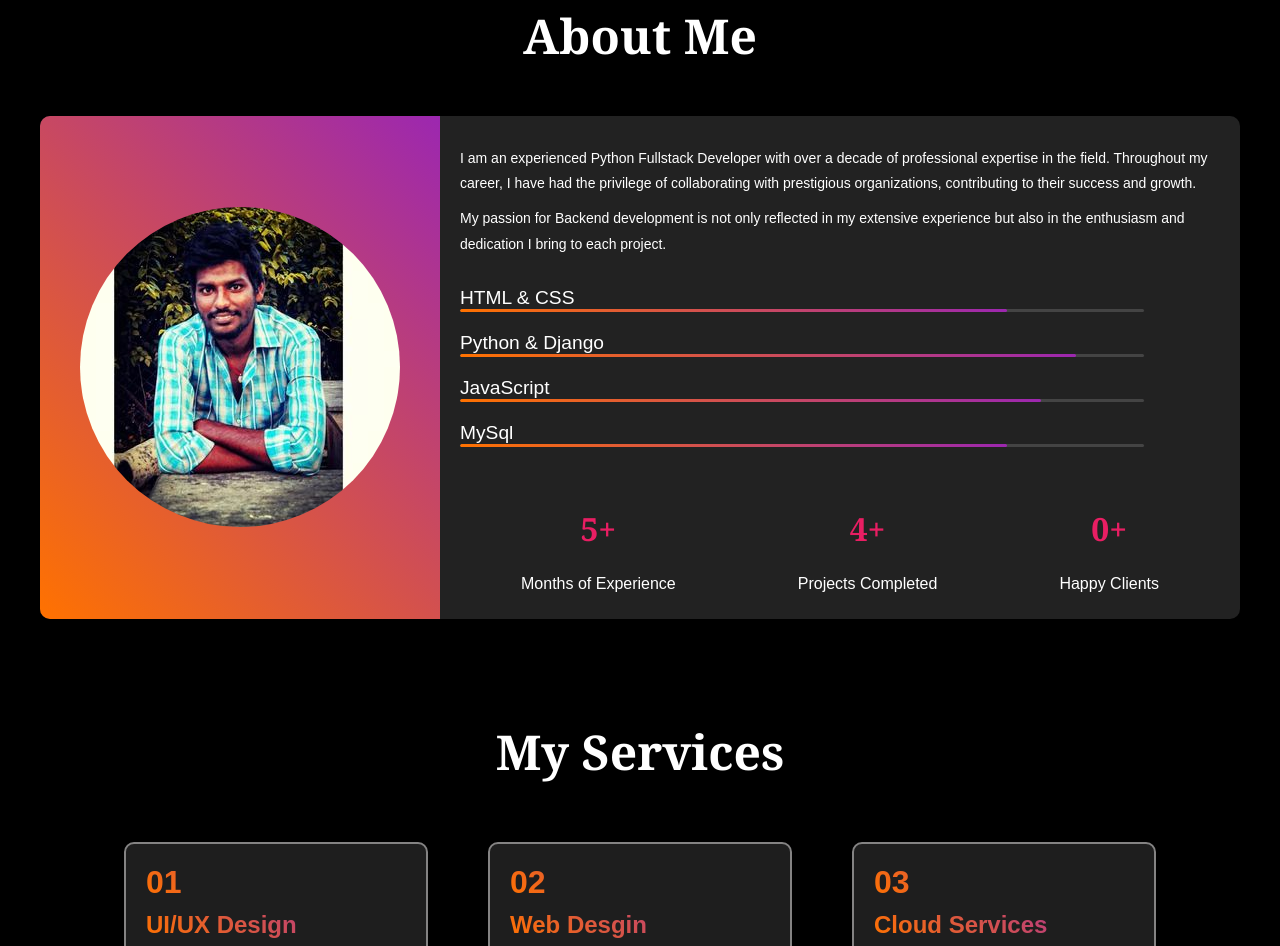
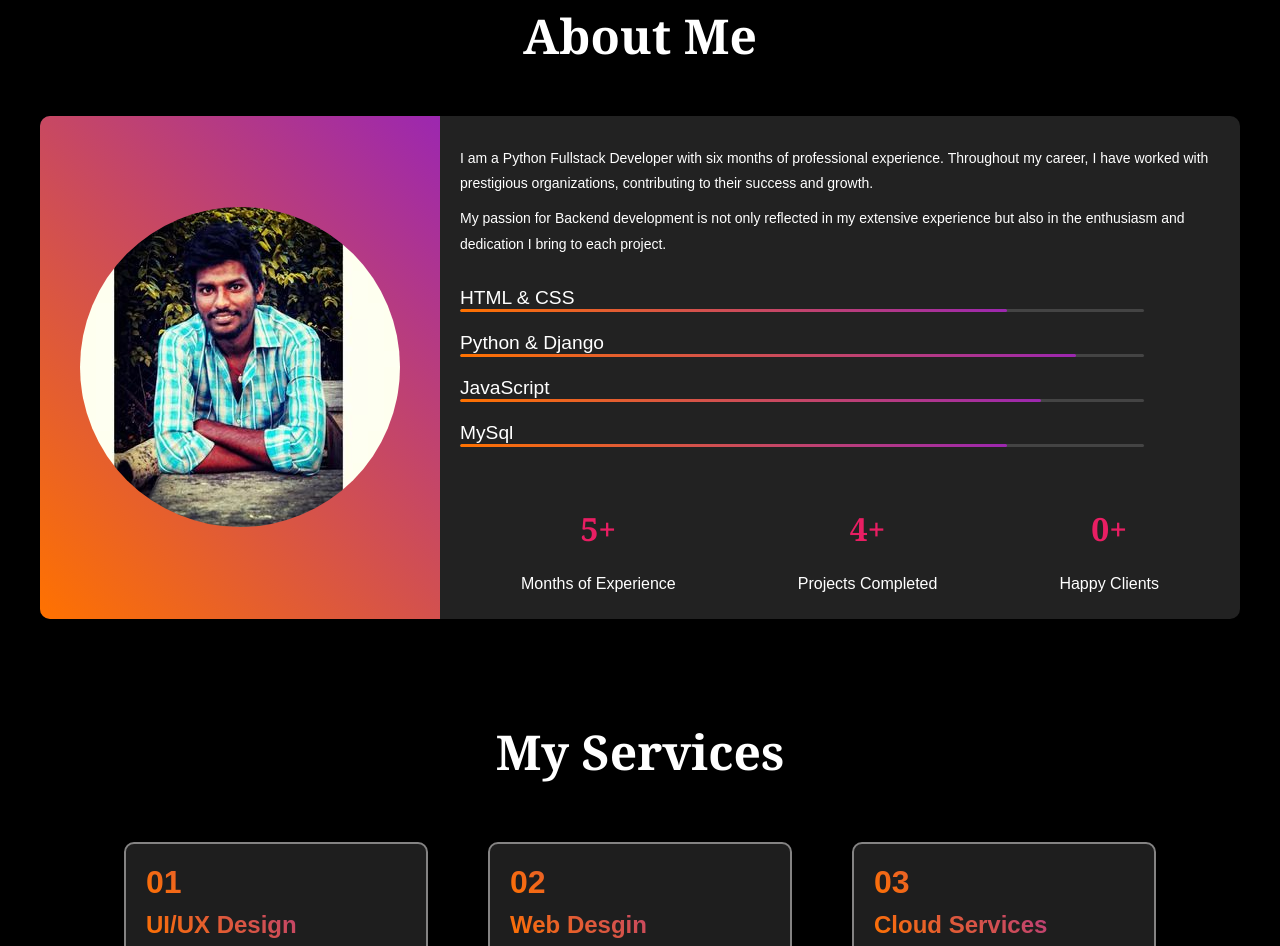
Before and after one commit to Venatakrishnahub/VK_profolio, a plain HTML site: page index.html in a window 1280 px wide. Shown: the part 879-1825 px from the top of the page. Drawn offline with nearby package versions, Linux system fonts and the light colour scheme.

Commit message:
Update index.html

```diff
--- a/index.html
+++ b/index.html
@@ -59,7 +59,7 @@
             </div>
             <div class="about-right">
                 <!-- <h1>About <span>me</span></h1> -->
-                <p>I am an experienced Python Fullstack Developer with over a decade of professional expertise in the field. Throughout my career, I have had the privilege of collaborating with prestigious organizations, contributing to their success and growth.</p>
+                <p>I am a Python Fullstack Developer with six months of professional experience. Throughout my career, I have worked with prestigious organizations, contributing to their success and growth.</p>
                 <p>My passion for Backend development is not only reflected in my extensive experience but also in the enthusiasm and dedication I bring to each project.</p>
                 <div class="skills">
                     <div class="skill">
```
